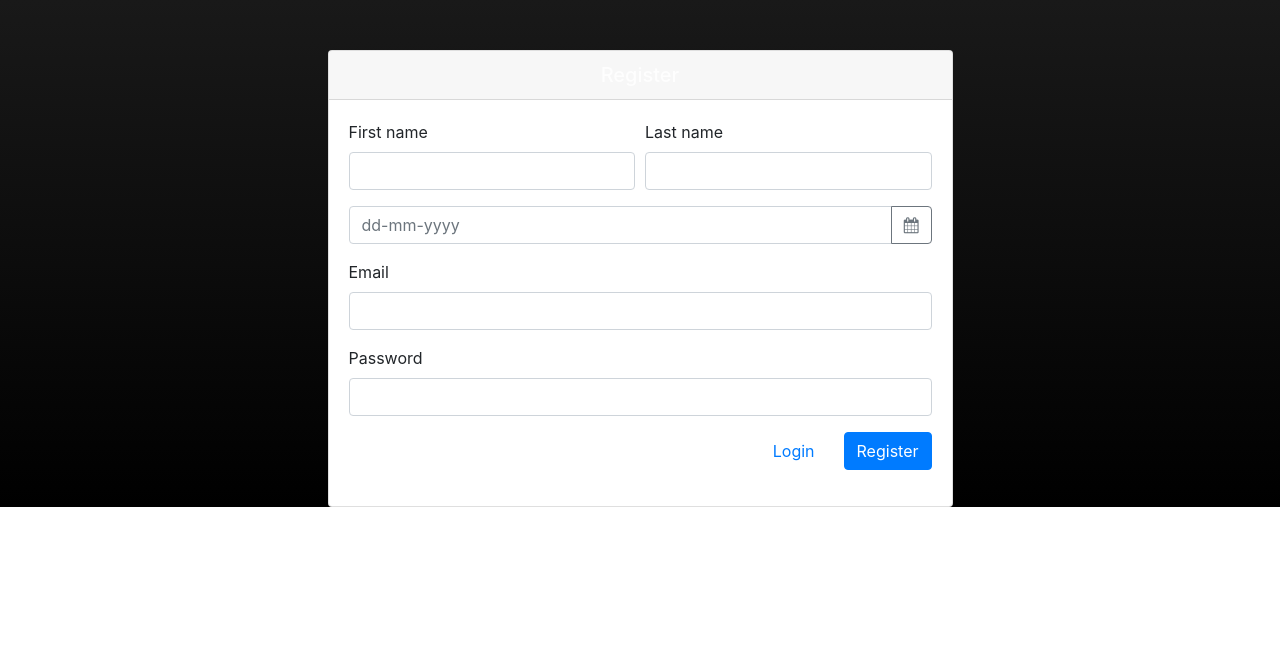
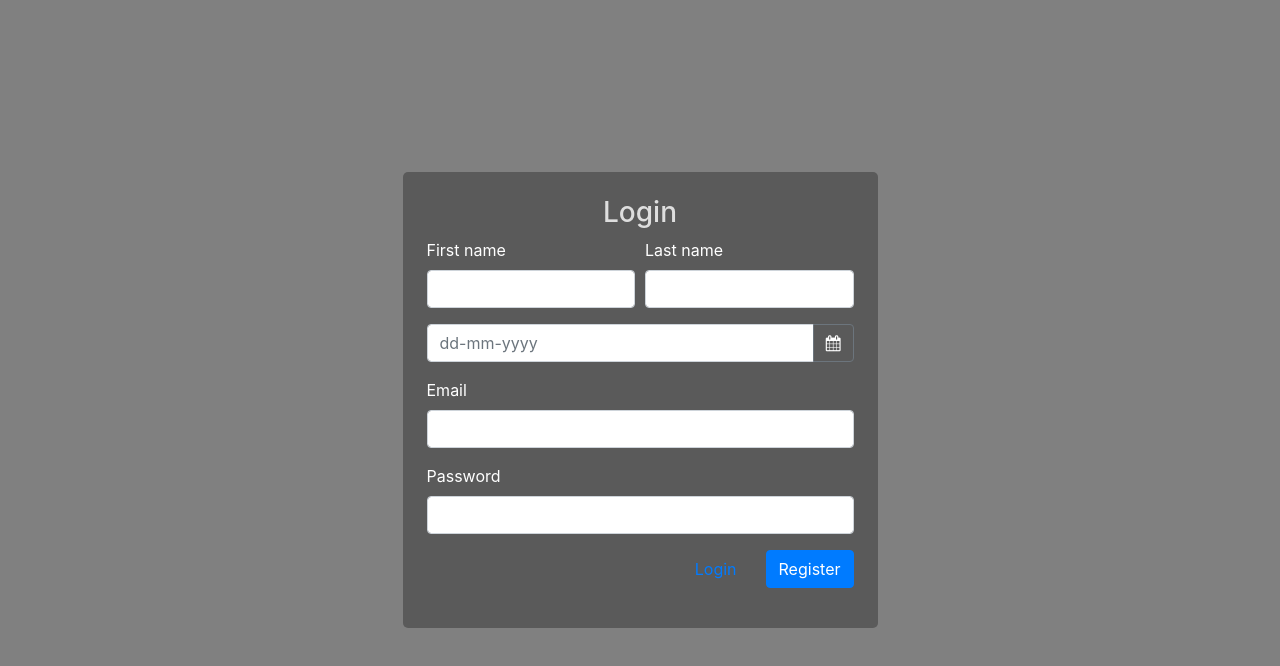
Before and after one commit to mortilus/CinemaRepository, an Angular app: page /register in a window 1280 px wide. Shown: the top 666 px of the page. Built offline with nearby package versions, Linux system fonts and the light colour scheme.

Commit message:
Adjusted register form UI

```diff
--- a/src/app/auth/register/register.component.html
+++ b/src/app/auth/register/register.component.html
@@ -1,4 +1,82 @@
-<div class="row d-flex justify-content-center" style="padding-top: 50px;">
+<section class="min-vh-100 cover">
+    <div class="coverCaption">
+        <div class="container">
+            <div class="row text-white">
+                <div class="col-xl-5 col-lg-6 col-md-8 col-sm-10 mx-auto text-center form p-4">
+                    <h3>Login</h3>
+                    <div class="">
+                        <form [formGroup]="registerForm" (ngSubmit)="register()">
+                            <div class="form-row">
+                                <div class="form-group col-md-6 text-left">
+                                    <label>First name</label>
+                                    <input class="form-control" type="text" formControlName="firstName"
+                                        [ngClass]="{ 'is-invalid': submitted && formControls.firstName.errors }">
+                                    <div *ngIf="submitted && formControls.firstName.errors"
+                                        class="invalid-feedback d-block">
+                                        <div *ngIf="formControls.firstName.errors.required">First name is required</div>
+                                    </div>
+                                </div>
+                                <div class="form-group col-md-6 text-left">
+                                    <label>Last name</label>
+                                    <input class="form-control" type="text" formControlName="lastName"
+                                        [ngClass]="{ 'is-invalid': submitted && formControls.lastName.errors }">
+                                    <div *ngIf="submitted && formControls.lastName.errors"
+                                        class="invalid-feedback d-block">
+                                        <div *ngIf="formControls.lastName.errors.required">Last name is required</div>
+                                    </div>
+                                </div>
+                            </div>
+                            <div class="form-group">
+                                <div class="input-group text-left">
+                                    <input class="form-control" placeholder="dd-mm-yyyy" name="dp"
+                                        formControlName="birthDate" ngbDatepicker #d="ngbDatepicker"
+                                        [ngClass]="{ 'is-invalid': submitted && formControls.birthDate.errors }">
+                                    <div class="input-group-append">
+                                        <button class="btn btn-outline-secondary fa fa-calendar" style="color: white;" (click)="d.toggle()"
+                                            type="button"></button>
+                                    </div>
+                                </div>
+                                <div *ngIf="submitted && formControls.birthDate.errors"
+                                    class="invalid-feedback d-block">
+                                    <div *ngIf="formControls.birthDate.errors.required">Birthdate is required</div>
+                                </div>
+                            </div>
+                            <div class="form-group text-left">
+                                <label>Email</label>
+                                <input class="form-control " type="text" formControlName="email"
+                                    [ngClass]="{ 'is-invalid': submitted && formControls.email.errors }">
+                                <div *ngIf="submitted && formControls.email.errors" class="invalid-feedback d-block">
+                                    <div *ngIf="formControls.email.errors.required">Email is required</div>
+                                </div>
+                            </div>
+                            <div class="form-group text-left">
+                                <label>Password</label>
+                                <input class="form-control" type="password" formControlName="password"
+                                    [ngClass]="{ 'is-invalid': submitted && formControls.password.errors }">
+                                <div *ngIf="submitted && formControls.password.errors" class="invalid-feedback d-block">
+                                    <div *ngIf="formControls.password.errors.required">Password is required</div>
+                                    <div *ngIf="formControls.password.errors.minlength">Password must be at least 6
+                                        characters
+                                    </div>
+                                </div>
+                            </div>
+                            <div class="form-group float-right">
+                                <a routerLink="/login" class="btn btn-link mr-3">Login</a>
+                                <button [disabled]="loading" class="btn btn-primary" type="submit">
+                                    <span *ngIf="loading" class="spinner-border spinner-border-sm mr-1"></span>
+                                    Register
+                                </button>
+                            </div>
+                        </form>
+                    </div>
+                </div>
+            </div>
+        </div>
+    </div>
+</section>
+
+
+<!-- <div class="row d-flex justify-content-center" style="padding-top: 50px;">
     <div class="col-lg-6">
         <div class="p-0 card">
             <h5 class="card-header text-center">Register</h5>
@@ -66,4 +144,4 @@
             </div>
         </div>
     </div>
-</div>
+</div> -->
--- a/src/app/auth/register/register.component.scss
+++ b/src/app/auth/register/register.component.scss
@@ -0,0 +1,39 @@
+// .perfectCentering {
+//     width: 100%;
+//     position: relative;
+//     z-index: 1;
+//     position: absolute;
+//     top: 50%;
+//     left:50%;
+//     transform: translate(-50%,-50%);
+//   }
+
+
+.cover {
+    //background: #222 url('https://unsplash.it/1920/1080/?random') center center no-repeat;
+    background-color: gray;
+    background-size: cover;
+    height: 100%;
+    display: flex;
+    align-items: center;
+    position: relative;
+}
+
+.coverCaption {
+    width: 100%;
+    position: relative;
+    z-index: 1;
+}
+
+/* only used for background overlay not needed for centering */
+form:before {
+    content: '';
+    height: 100%;
+    left: 0;
+    position: absolute;
+    top: 0;
+    width: 100%;
+    background-color: rgba(0,0,0,0.3);
+    z-index: -1;
+    border-radius: 5px;
+}
```
